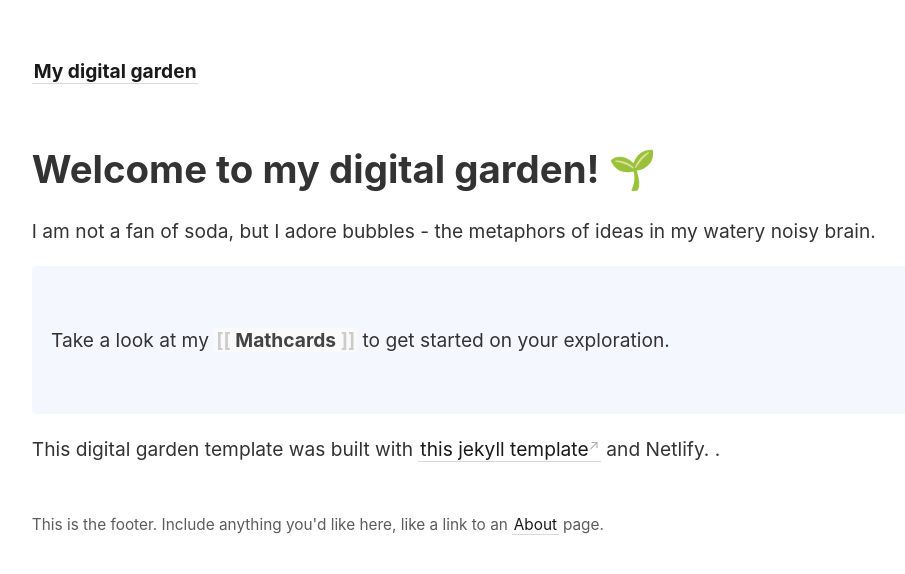
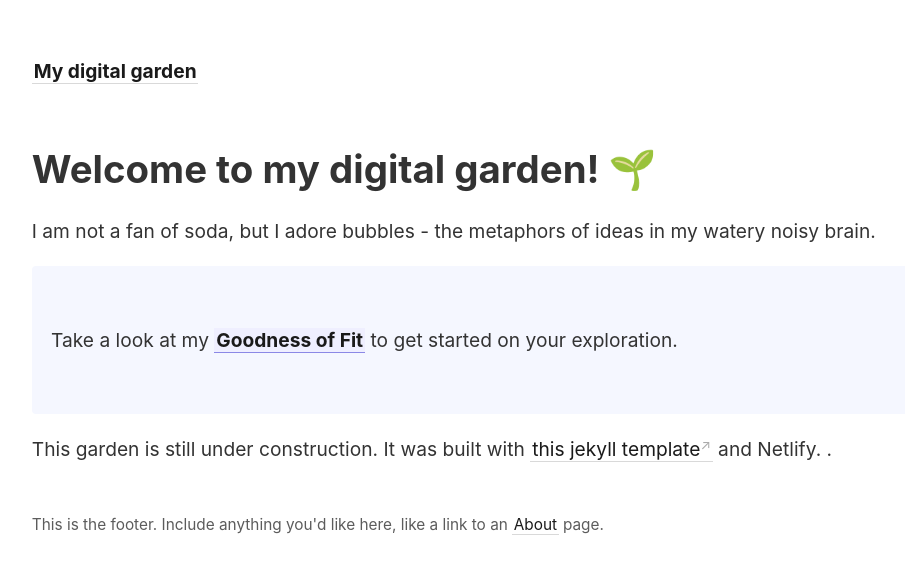
Before and after one commit to yannansoda/sodabubble-old, a Jekyll site: the page built from _pages/index.md, in a window 1280 px wide. Shown: the top 574 px of the page, without its empty margins (45-950 px from the left). Built offline with Jekyll 4.4.1, drawn with Linux system fonts in a browser that asks for light colours.

Commit message:
Modify index page

```diff
--- a/_pages/index.md
+++ b/_pages/index.md
@@ -9,10 +9,11 @@ permalink: /
 I am not a fan of soda, but I adore bubbles - the metaphors of ideas in my watery noisy brain.
 
 <p style="padding: 3em 1em; background: #f5f7ff; border-radius: 4px;">
-  Take a look at my <span style="font-weight: bold">[[Mathcards]]</span> to get started on your exploration.
+  Take a look at my <span style="font-weight: bold">[[Goodness of Fit]]</span> to get started on your exploration.
 </p>
 
-This digital garden template was built with [this jekyll template](https://github.com/maximevaillancourt/digital-garden-jekyll-template) and Netlify.
+This garden is still under construction.
+It was built with [this jekyll template](https://github.com/maximevaillancourt/digital-garden-jekyll-template) and Netlify.
 .
 
 <style>
```
